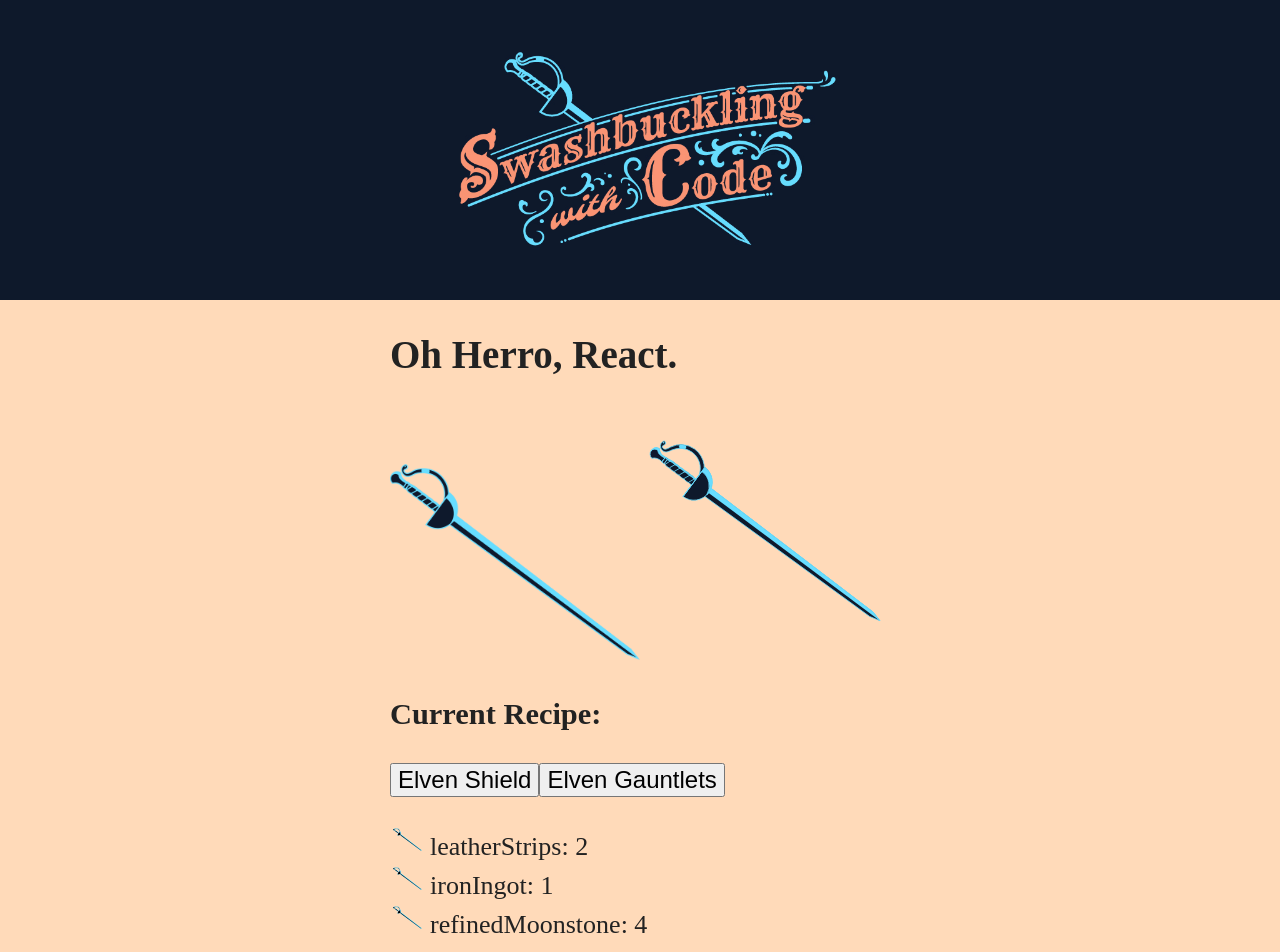
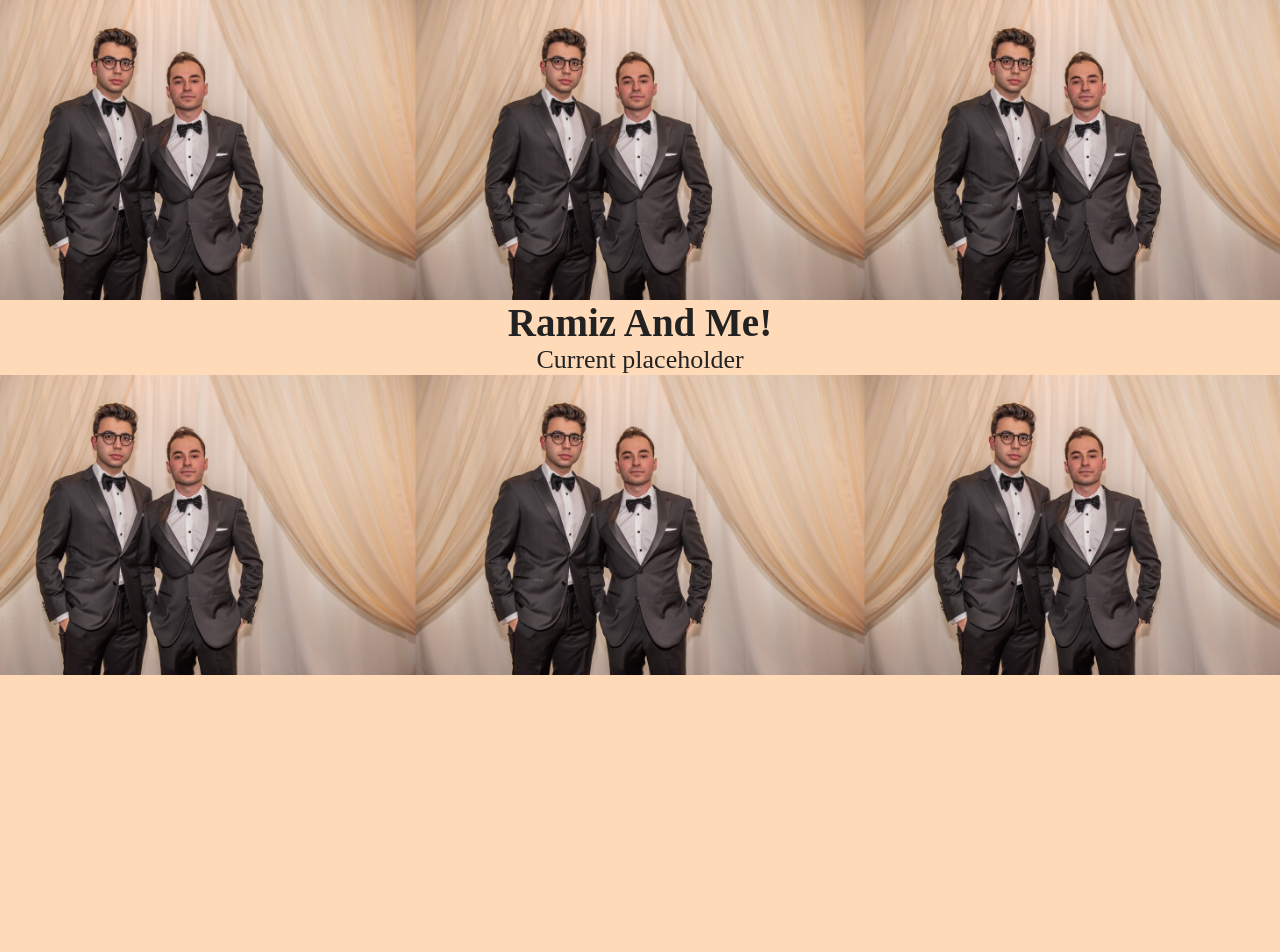
Before and after one commit to fatihcelikbas/webpack_config, a React app: page / in a window 1280 px wide. Shown: the top 952 px of the page. After the commit the page ends 800 px from the top, so only its background shows below. Built offline with nearby package versions, Linux system fonts and the light colour scheme.

Commit message:
Simple changes for placeholder @ Netlify

```diff
--- a/src/components/App.js
+++ b/src/components/App.js
@@ -1,8 +1,4 @@
 // No need to import "react" just for JSX in React 17+
-import Recipes from "./Recipes";
-import sword from "../images/swc-sword.png";
-import swordSvg from "../images/sword.svg";
-
 import "../styles/index.scss";
 
 const App = () => {
@@ -10,13 +6,12 @@ const App = () => {
     <>
       <section className="hero"></section>
       <main>
-        <section>
-          <h1>Oh Herro, React.</h1>
-          <img src={sword} alt="sword" width="250" />
-          <img src={swordSvg} alt="sword" width="250" />
-          <Recipes />
+        <section className="row">
+          <h1>Ramiz And Me!</h1>
+          <p>Current placeholder</p>
         </section>
       </main>
+      <section className="hero"></section>
     </>
   );
 };
--- a/src/components/Recipes.jsx
+++ /dev/null
@@ -1,39 +0,0 @@
-// Importing "react" is still required when using methods from it
-import { useState } from "react";
-
-const elvenShieldRecipe = {
-  leatherStrips: 2,
-  ironIngot: 1,
-  refinedMoonstone: 4,
-};
-
-// ES7 Object spread example
-const elvenGauntletsRecipe = {
-  ...elvenShieldRecipe,
-  leather: 1,
-  refinedMoonstone: 1,
-};
-
-const Recipes = () => {
-  const [recipe, setRecipe] = useState(elvenShieldRecipe);
-
-  return (
-    <div>
-      <h3>Current Recipe:</h3>
-      <button onClick={() => setRecipe(elvenShieldRecipe)}>Elven Shield</button>
-      <button onClick={() => setRecipe(elvenGauntletsRecipe)}>
-        Elven Gauntlets
-      </button>
-
-      <ul>
-        {Object.keys(recipe).map((material) => (
-          <li key={material}>
-            {material}: {recipe[material]}
-          </li>
-        ))}
-      </ul>
-    </div>
-  );
-};
-
-export default Recipes;
--- a/src/styles/_global.scss
+++ b/src/styles/_global.scss
@@ -1,4 +1,10 @@
 @use "variables";
+
+* {
+  margin: 0;
+  padding: 0;
+  box-sizing: border-box;
+}
 
 body {
   margin: 0;
--- a/src/styles/_hero.scss
+++ b/src/styles/_hero.scss
@@ -1,6 +1,6 @@
 .hero {
-  background: url("../images/swc-banner.jpg");
-  background-size: cover;
+  background: url("../images/ramizandme.jpeg");
+  background-size: contain;
   background-position: center;
   min-height: 300px;
   width: 100%;
--- /dev/null
+++ b/src/styles/_row.scss
@@ -0,0 +1,5 @@
+.row {
+  display: flex;
+  flex-direction: column;
+  text-align: center;
+}
--- a/src/styles/index.scss
+++ b/src/styles/index.scss
@@ -1,3 +1,4 @@
 @use "variables";
 @use "global";
 @use "hero";
+@use "row";
```
Also changed, not shown: src/images/ramizandme.jpeg (added).
